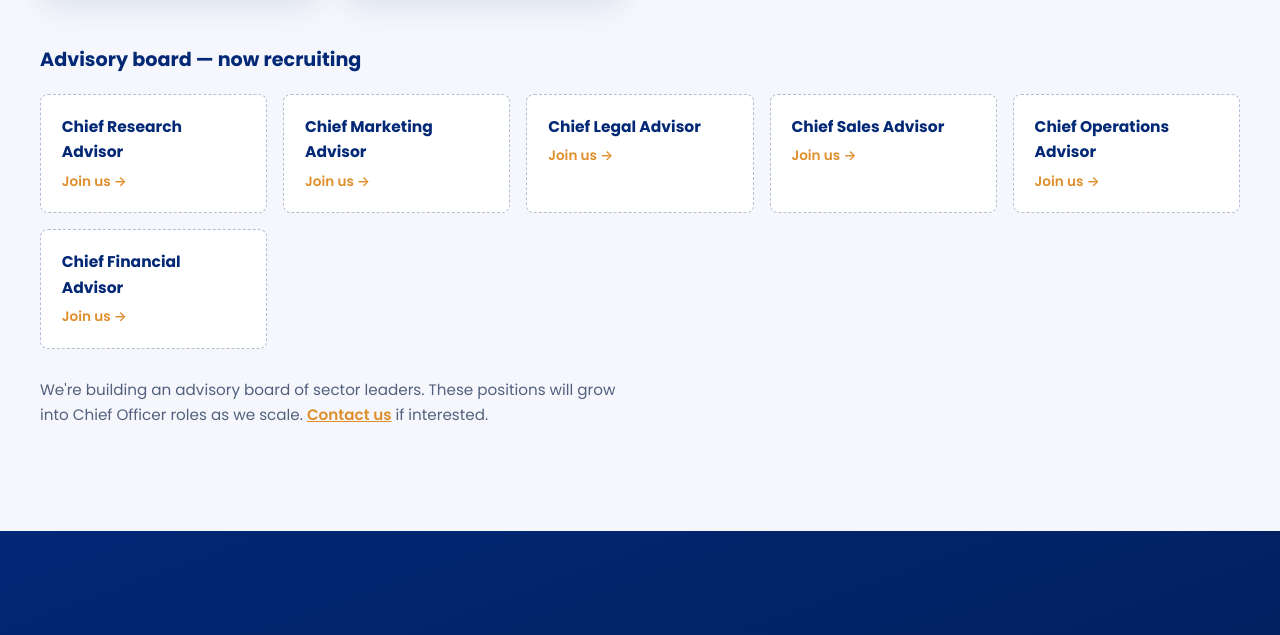
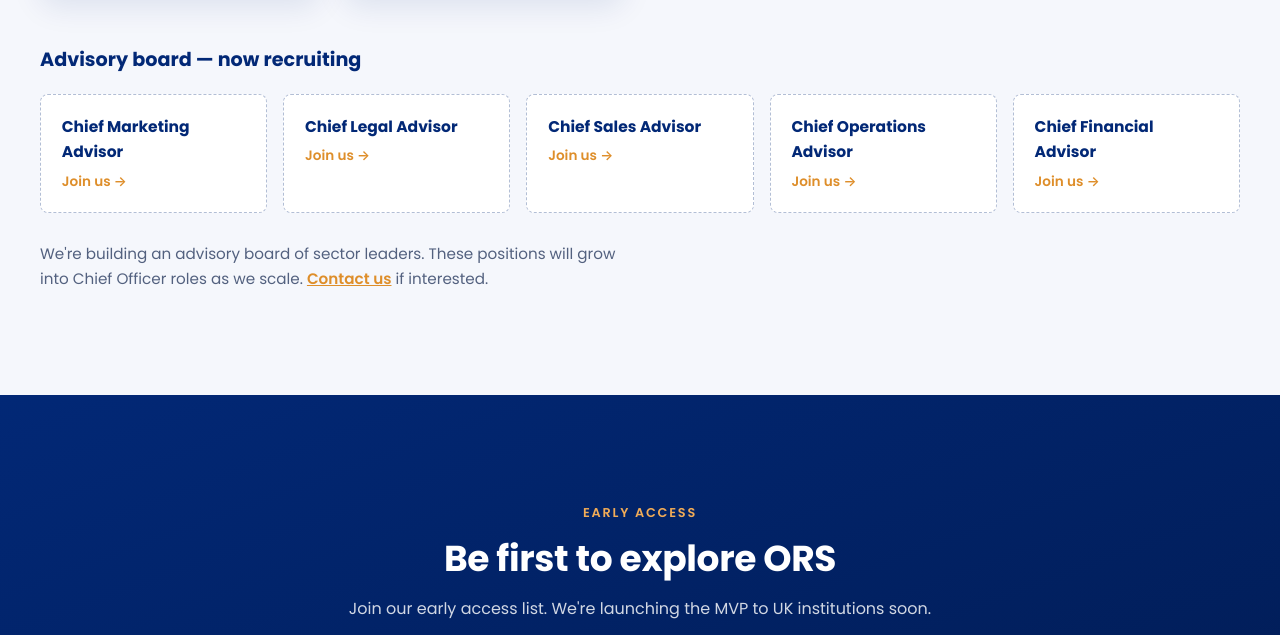
Before and after one commit to OpenResearchShopUK/openresearchshop-holding, a plain HTML site: page index.html in a window 1280 px wide. Shown: the part 3943-4578 px from the top of the page. Drawn offline with Linux system fonts and the light colour scheme.

Commit message:
Remove filled Chief Research Advisor recruitment card
Rebecca Raper is now Chief Research Officer, so drop that advisory vacancy. The other five roles are unchanged.

```diff
--- a/index.html
+++ b/index.html
@@ -558,7 +558,6 @@
       </div>
       <h3 class="roles-head reveal">Advisory board — now recruiting</h3>
       <ul class="roles">
-        <li class="role-card reveal"><strong>Chief Research Advisor</strong><a href="mailto:openresearchshop@gmail.com?subject=Interest%20in%20Chief%20Advisor%20Role">Join us →</a></li>
         <li class="role-card reveal"><strong>Chief Marketing Advisor</strong><a href="mailto:openresearchshop@gmail.com?subject=Interest%20in%20Chief%20Advisor%20Role">Join us →</a></li>
         <li class="role-card reveal"><strong>Chief Legal Advisor</strong><a href="mailto:openresearchshop@gmail.com?subject=Interest%20in%20Chief%20Advisor%20Role">Join us →</a></li>
         <li class="role-card reveal"><strong>Chief Sales Advisor</strong><a href="mailto:openresearchshop@gmail.com?subject=Interest%20in%20Chief%20Advisor%20Role">Join us →</a></li>
```
